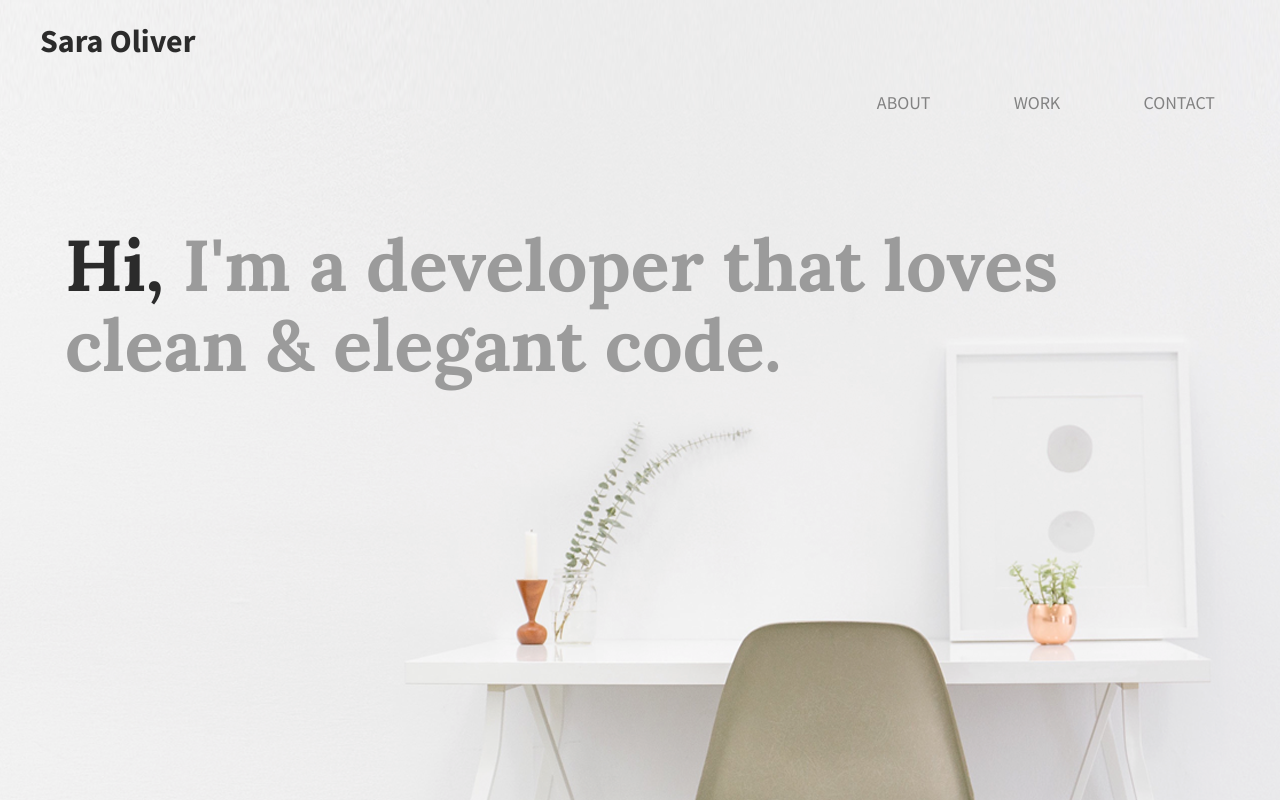
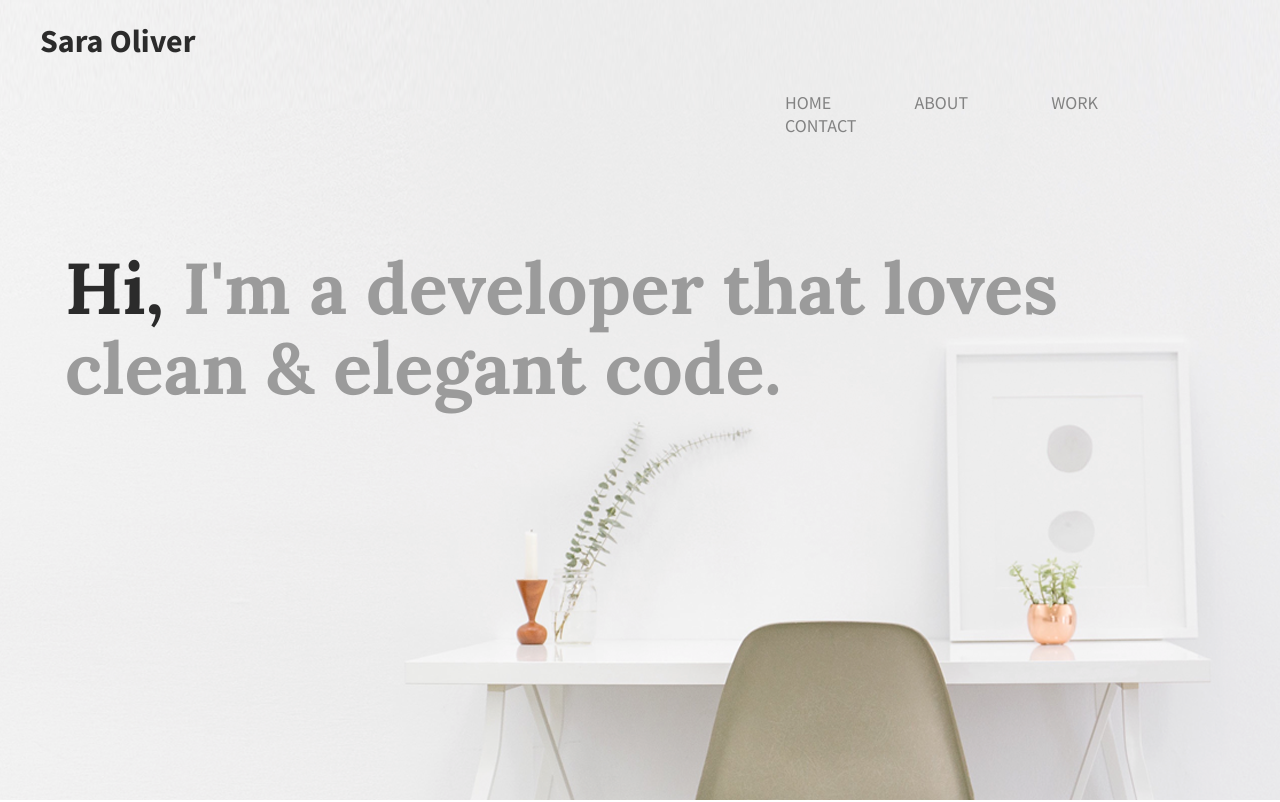
Before and after one commit to SOliv1/SOliv1-profile-frontEnd-1, a plain HTML site: page index.html in a window 1280 px wide. Shown: the top 802 px of the page. Drawn offline with Linux system fonts and the light colour scheme.

Commit message:
Update index.html

```diff
--- a/index.html
+++ b/index.html
@@ -12,7 +12,7 @@
 </head>
 
 <body>
-    <header>
+    <header id="home">
         <div class="full-width">
             <div class="half-width">
                 <h1>Sara Oliver</h1>
@@ -20,6 +20,7 @@
             <div class="half-width">
                 <nav>
                     <ul>
+                        <li><a href="#home">Home</a></li>
                         <li><a href="#about">About</a></li>
                         <li><a href="#work">Work</a></li>
                         <li><a href="#contact">Contact</a></li>
```
